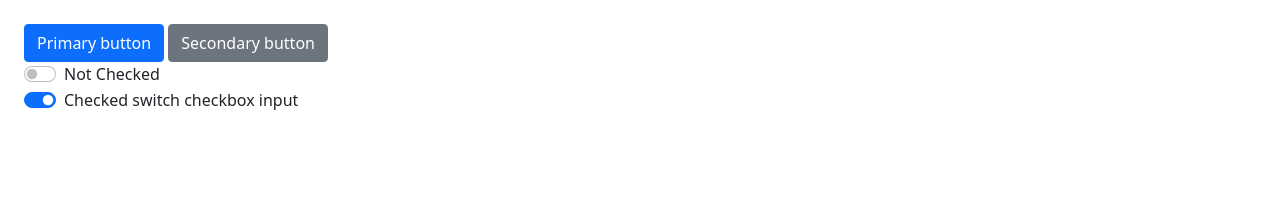
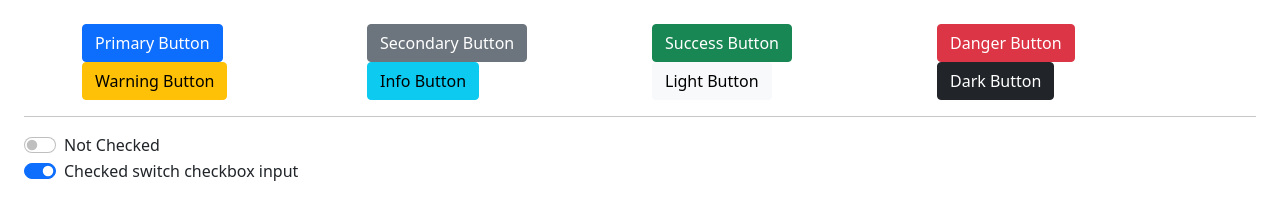
Before and after one commit to mnasafi/Intro-Front-End-Development, a website built with webpack: page src/index.html in a window 1280 px wide. Built offline with nearby package versions, Linux system fonts and the light colour scheme.

Commit message:
Added Bootstrap buttons and switches

```diff
--- a/src/index.html
+++ b/src/index.html
@@ -1,33 +1,82 @@
 <!DOCTYPE html>
 <html lang="en">
-
   <head>
-  <meta charset="UTF-8">
-  <meta http-equiv="X-UA-Compatible" content="IE=edge">
-  <meta name="viewport" content="width=device-width, initial-scale=1.0">
+    <meta charset="UTF-8" />
+    <meta http-equiv="X-UA-Compatible" content="IE=edge" />
+    <meta name="viewport" content="width=device-width, initial-scale=1.0" />
     <script src="main.js"></script>
   </head>
 
   <body class="p-4">
+    <div class="container">
+      <!-- 1st Row -->
+      <div class="row">
+        <div class="col">
+          <button class="btn btn-primary">Primary Button</button>
+        </div>
 
-  <button class="btn btn-primary">
-    Primary button
-  </button>
+        <div class="col">
+          <button class="btn btn-secondary">Secondary Button</button>
+        </div>
 
-  <button class="btn btn-secondary">
-    Secondary button
-  </button>
+        <div class="col">
+          <button class="btn btn-success">Success Button</button>
+        </div>
 
+        <div class="col">
+          <button class="btn btn-danger">Danger Button</button>
+        </div>
+      </div>
+
+      <!-- 2nd Row -->
+      <div class="row">
+        <div class="col">
+          <button class="btn btn-warning">Warning Button</button>
+        </div>
+
+        <div class="col">
+          <button class="btn btn-info">Info Button</button>
+        </div>
+
+        <div class="col">
+          <button class="btn btn-light">Light Button</button>
+        </div>
+
+        <div class="col">
+          <button class="btn btn-dark">Dark Button</button>
+        </div>
+
+        <!-- END 2nd Row -->
+      </div>
+
+      <!-- END container div -->
+    </div>
+
+<hr>
 
     <!-- Switches -->
     <div class="form-check form-switch">
-    <input class="form-check-input" type="checkbox" id="flexSwitchCheckDefault" />
-    <label class="form-check-label" for="flexSwitchCheckDefault">Not Checked</label>
+      <input
+        class="form-check-input"
+        type="checkbox"
+        id="flexSwitchCheckDefault"
+      />
+      <label class="form-check-label" for="flexSwitchCheckDefault"
+        >Not Checked</label
+      >
     </div>
 
+
     <div class="form-check form-switch">
-    <input class="form-check-input" type="checkbox" id="flexSwitchCheckChecked" checked>
-    <label class="form-check-label" for="flexSwitchCheckChecked">Checked switch checkbox input</label>
+      <input
+        class="form-check-input"
+        type="checkbox"
+        id="flexSwitchCheckChecked"
+        checked
+      />
+      <label class="form-check-label" for="flexSwitchCheckChecked"
+        >Checked switch checkbox input</label
+      >
     </div>
 
 
```
Lines whose indentation alone changed are shown as unchanged.
